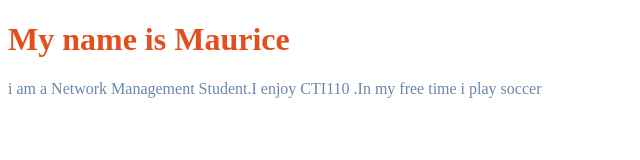
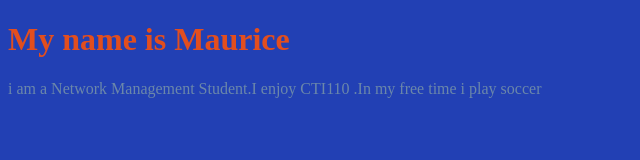
Before and after one commit to mconoh/mconoh.github.io, a plain HTML site: page index.html in a window 1280 px wide. Shown: the whole page, without its empty margins (0-640 px from the left). Drawn offline with Linux system fonts and the light colour scheme.

Commit message:
Update index.html

```diff
--- a/index.html
+++ b/index.html
@@ -7,7 +7,6 @@
    <p> i am a Network Management Student.I enjoy CTI110 .In my free time i play soccer</p>
 
  <style>
-  CSS rules
  body {background-color: #2240B4;}
  h1{ color:#E24E1E;}
  p{ color:#6B87AA;}
```
